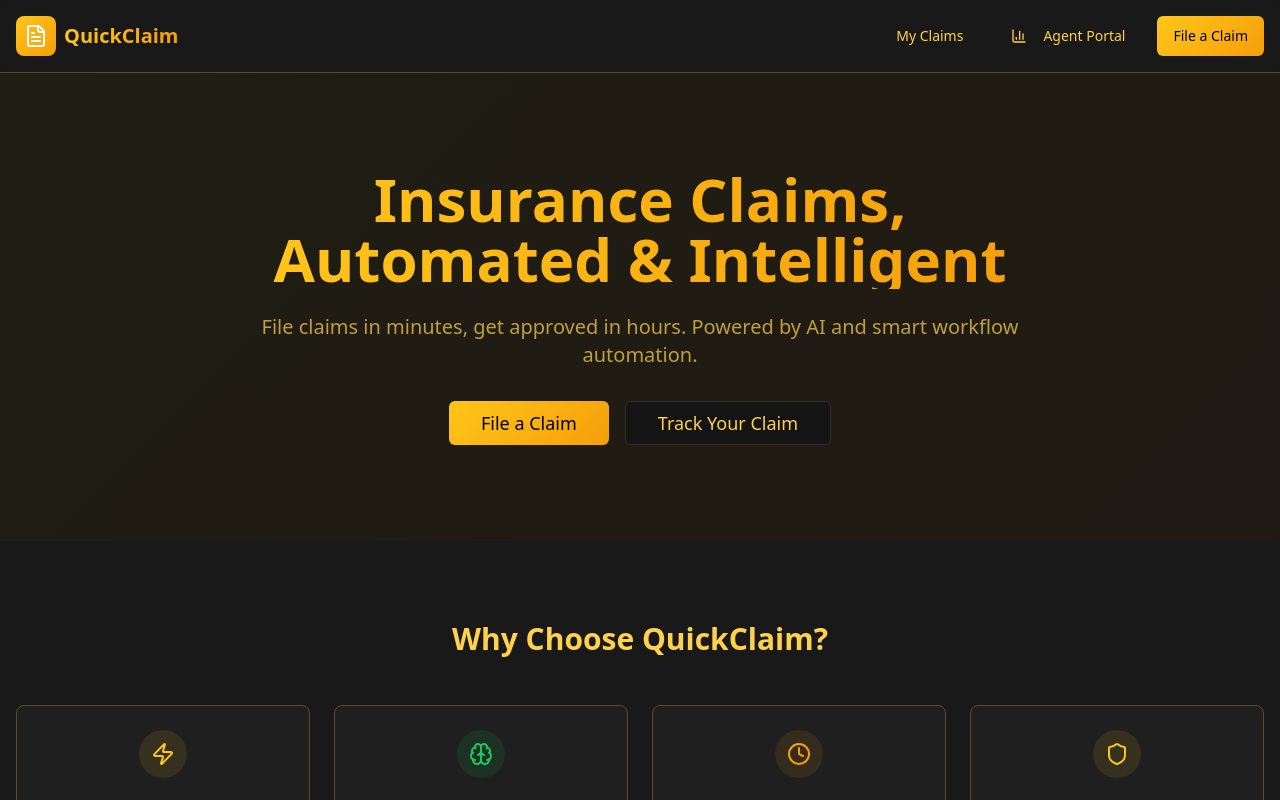
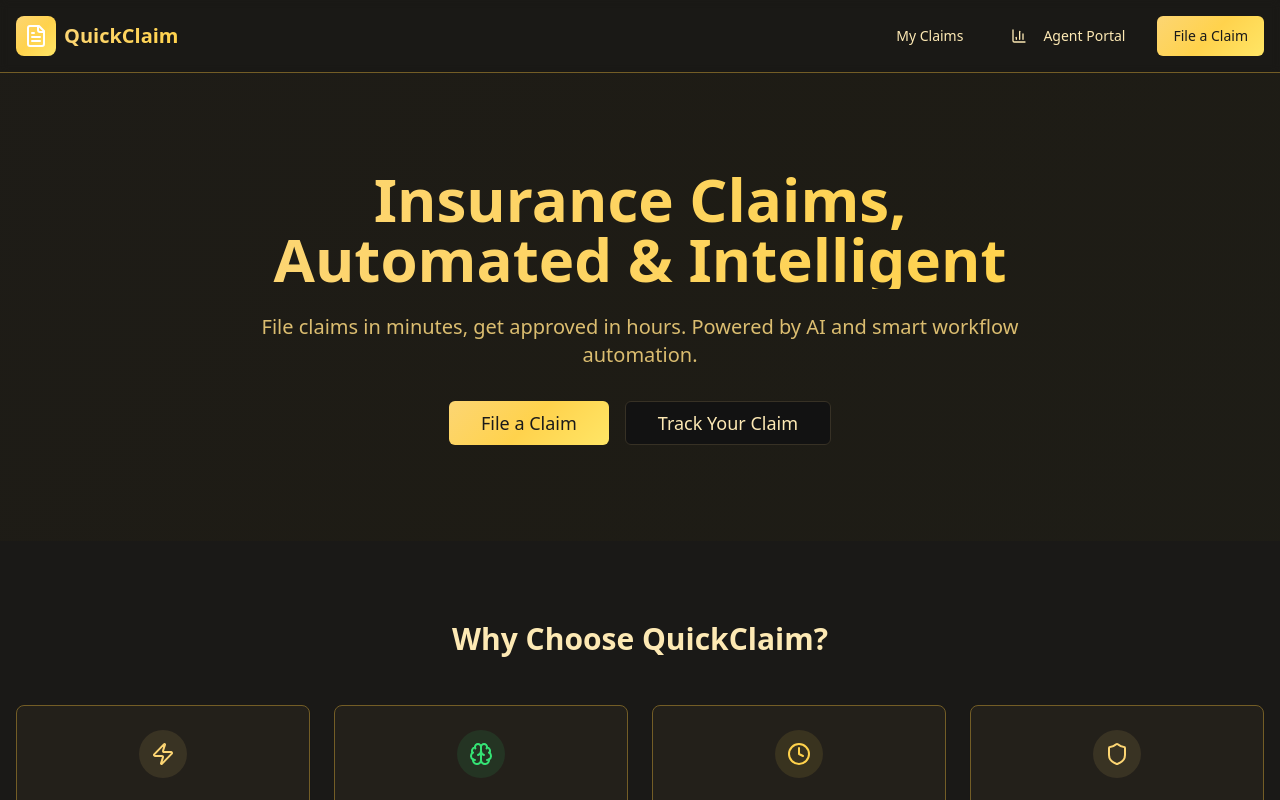
Before and after one commit to himanshi761/orkes-insurance-automata-47895-30202-41-18853, a React (Vite) app: page / in a window 1280 px wide. Shown: the top 800 px of the page. Built offline with nearby package versions, Linux system fonts and the light colour scheme; the HTML template or start-up script is replaced by a standard one.

Commit message:
Refactor: Update color theme

```diff
--- a/src/index.css
+++ b/src/index.css
@@ -8,115 +8,115 @@ All colors MUST be HSL.
 
 @layer base {
   :root {
-    --background: 0 0% 8%;
-    --foreground: 45 100% 65%;
+    --background: 0 0% 7%;
+    --foreground: 43 96% 85%;
 
-    --card: 0 0% 12%;
-    --card-foreground: 45 100% 65%;
+    --card: 40 15% 12%;
+    --card-foreground: 43 96% 85%;
 
-    --popover: 0 0% 10%;
-    --popover-foreground: 45 100% 65%;
+    --popover: 40 15% 10%;
+    --popover-foreground: 43 96% 85%;
 
-    --primary: 45 100% 55%;
-    --primary-foreground: 0 0% 0%;
+    --primary: 43 96% 72%;
+    --primary-foreground: 0 0% 10%;
 
-    --secondary: 0 0% 18%;
-    --secondary-foreground: 45 100% 65%;
+    --secondary: 40 20% 18%;
+    --secondary-foreground: 43 96% 85%;
 
-    --muted: 0 0% 15%;
-    --muted-foreground: 45 50% 50%;
+    --muted: 40 15% 15%;
+    --muted-foreground: 43 60% 65%;
 
-    --accent: 38 92% 50%;
-    --accent-foreground: 0 0% 0%;
+    --accent: 45 100% 65%;
+    --accent-foreground: 0 0% 10%;
 
-    --success: 142 76% 45%;
-    --success-foreground: 0 0% 0%;
+    --success: 142 76% 55%;
+    --success-foreground: 0 0% 10%;
 
-    --warning: 45 100% 55%;
-    --warning-foreground: 0 0% 0%;
+    --warning: 43 96% 72%;
+    --warning-foreground: 0 0% 10%;
 
     --destructive: 0 84.2% 60.2%;
     --destructive-foreground: 0 0% 100%;
 
-    --border: 45 40% 25%;
-    --input: 0 0% 18%;
-    --ring: 45 100% 55%;
+    --border: 43 50% 30%;
+    --input: 40 20% 18%;
+    --ring: 43 96% 72%;
 
     --radius: 0.5rem;
 
-    --gradient-hero: linear-gradient(135deg, hsl(45 100% 55%), hsl(38 92% 50%));
-    --gradient-card: linear-gradient(to bottom, hsl(0 0% 12%), hsl(0 0% 8%));
+    --gradient-hero: linear-gradient(135deg, hsl(43 96% 72%), hsl(45 100% 65%), hsl(50 100% 70%));
+    --gradient-card: linear-gradient(to bottom right, hsl(40 15% 12%), hsl(0 0% 7%), hsl(40 10% 10%));
 
-    --shadow-soft: 0 2px 8px -2px hsl(45 100% 20% / 0.3);
-    --shadow-medium: 0 8px 24px -4px hsl(45 100% 25% / 0.4);
+    --shadow-soft: 0 2px 8px -2px hsl(43 96% 40% / 0.3);
+    --shadow-medium: 0 8px 24px -4px hsl(43 96% 50% / 0.4);
 
     --transition-smooth: all 0.3s cubic-bezier(0.4, 0, 0.2, 1);
 
-    --sidebar-background: 0 0% 10%;
+    --sidebar-background: 40 15% 10%;
 
-    --sidebar-foreground: 45 100% 65%;
+    --sidebar-foreground: 43 96% 85%;
 
-    --sidebar-primary: 45 100% 55%;
+    --sidebar-primary: 43 96% 72%;
 
-    --sidebar-primary-foreground: 0 0% 0%;
+    --sidebar-primary-foreground: 0 0% 10%;
 
-    --sidebar-accent: 0 0% 18%;
+    --sidebar-accent: 40 20% 18%;
 
-    --sidebar-accent-foreground: 45 100% 65%;
+    --sidebar-accent-foreground: 43 96% 85%;
 
-    --sidebar-border: 45 40% 25%;
+    --sidebar-border: 43 50% 30%;
 
-    --sidebar-ring: 45 100% 55%;
+    --sidebar-ring: 43 96% 72%;
   }
 
   .dark {
     --background: 0 0% 5%;
-    --foreground: 45 100% 70%;
+    --foreground: 43 96% 88%;
 
-    --card: 0 0% 8%;
-    --card-foreground: 45 100% 70%;
+    --card: 40 15% 9%;
+    --card-foreground: 43 96% 88%;
 
-    --popover: 0 0% 8%;
-    --popover-foreground: 45 100% 70%;
+    --popover: 40 15% 8%;
+    --popover-foreground: 43 96% 88%;
 
-    --primary: 45 100% 60%;
-    --primary-foreground: 0 0% 0%;
+    --primary: 43 96% 75%;
+    --primary-foreground: 0 0% 8%;
 
-    --secondary: 0 0% 15%;
-    --secondary-foreground: 45 100% 70%;
+    --secondary: 40 20% 15%;
+    --secondary-foreground: 43 96% 88%;
 
-    --muted: 0 0% 12%;
-    --muted-foreground: 45 40% 55%;
+    --muted: 40 15% 12%;
+    --muted-foreground: 43 60% 68%;
 
-    --accent: 38 92% 55%;
-    --accent-foreground: 0 0% 0%;
+    --accent: 45 100% 68%;
+    --accent-foreground: 0 0% 8%;
 
-    --success: 142 71% 50%;
-    --success-foreground: 0 0% 0%;
+    --success: 142 71% 58%;
+    --success-foreground: 0 0% 8%;
 
-    --warning: 45 100% 60%;
-    --warning-foreground: 0 0% 0%;
+    --warning: 43 96% 75%;
+    --warning-foreground: 0 0% 8%;
 
     --destructive: 0 84.2% 60.2%;
     --destructive-foreground: 0 0% 100%;
 
-    --border: 45 35% 20%;
-    --input: 0 0% 15%;
-    --ring: 45 100% 60%;
+    --border: 43 45% 25%;
+    --input: 40 20% 15%;
+    --ring: 43 96% 75%;
 
-    --gradient-hero: linear-gradient(135deg, hsl(45 100% 60%), hsl(38 92% 55%));
-    --gradient-card: linear-gradient(to bottom, hsl(0 0% 8%), hsl(0 0% 5%));
+    --gradient-hero: linear-gradient(135deg, hsl(43 96% 75%), hsl(45 100% 68%), hsl(50 100% 72%));
+    --gradient-card: linear-gradient(to bottom right, hsl(40 15% 9%), hsl(0 0% 5%), hsl(40 10% 8%));
 
-    --shadow-soft: 0 2px 8px -2px hsl(45 100% 15% / 0.4);
-    --shadow-medium: 0 8px 24px -4px hsl(45 100% 20% / 0.5);
-    --sidebar-background: 0 0% 8%;
-    --sidebar-foreground: 45 100% 70%;
-    --sidebar-primary: 45 100% 60%;
-    --sidebar-primary-foreground: 0 0% 0%;
-    --sidebar-accent: 0 0% 15%;
-    --sidebar-accent-foreground: 45 100% 70%;
-    --sidebar-border: 45 35% 20%;
-    --sidebar-ring: 45 100% 60%;
+    --shadow-soft: 0 2px 8px -2px hsl(43 96% 45% / 0.4);
+    --shadow-medium: 0 8px 24px -4px hsl(43 96% 55% / 0.5);
+    --sidebar-background: 40 15% 8%;
+    --sidebar-foreground: 43 96% 88%;
+    --sidebar-primary: 43 96% 75%;
+    --sidebar-primary-foreground: 0 0% 8%;
+    --sidebar-accent: 40 20% 15%;
+    --sidebar-accent-foreground: 43 96% 88%;
+    --sidebar-border: 43 45% 25%;
+    --sidebar-ring: 43 96% 75%;
   }
 }
 
```
